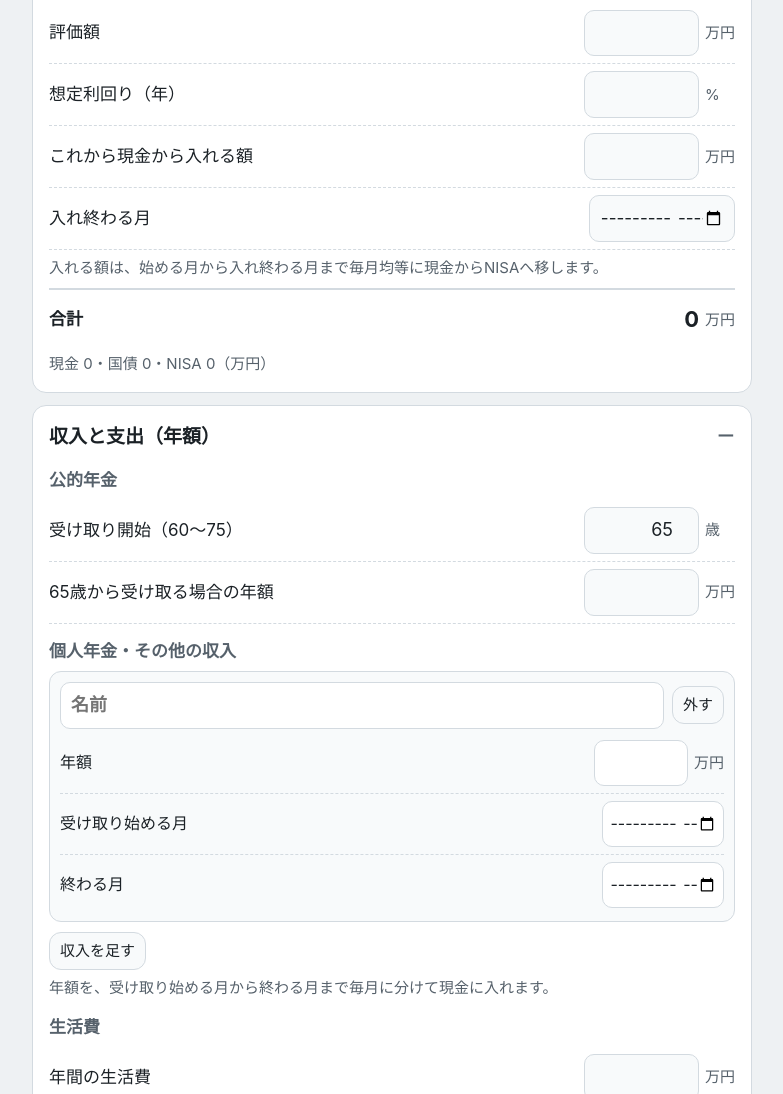
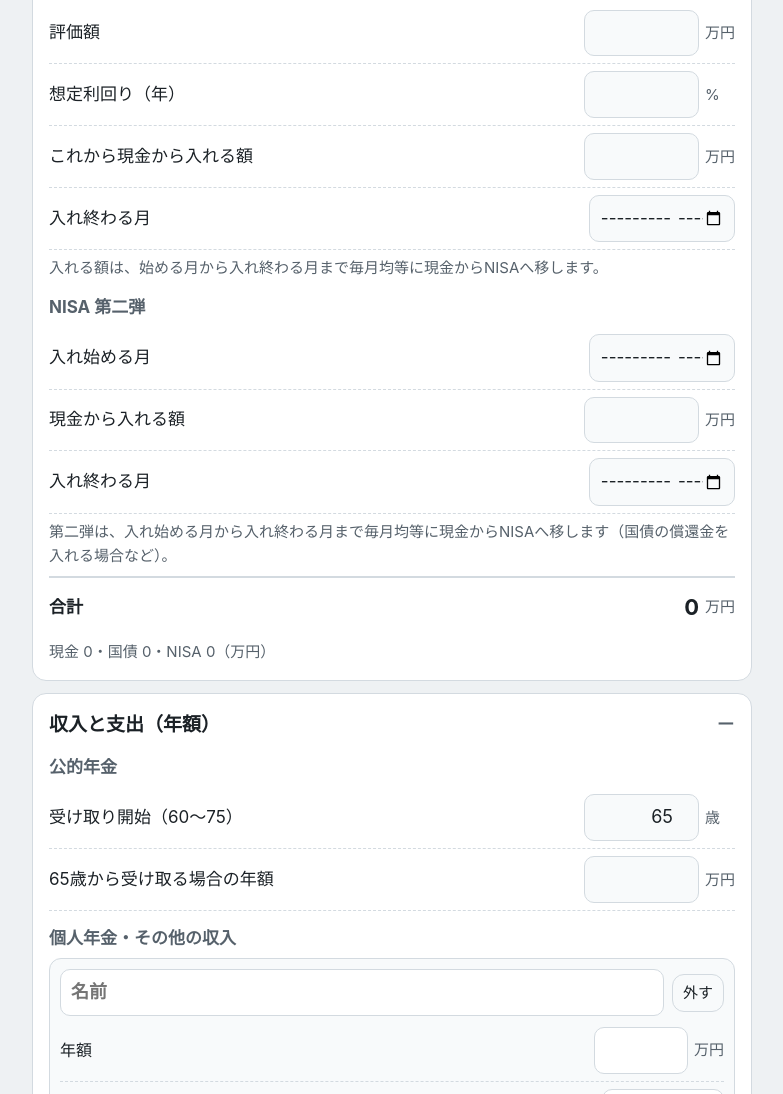
Before and after one commit to ccbirth/shisan, a plain HTML site: page index.html in a window 1280 px wide. Shown: the part 1158-2252 px from the top of the page, without its empty margins (248-1031 px from the left). Drawn offline with Linux system fonts and the light colour scheme.

Commit message:
Add files via upload

```diff
--- a/index.html
+++ b/index.html
@@ -138,6 +138,11 @@ nav.bar button.on{color:var(--accent);font-weight:700}
     <div class="row"><label for="s_nisaAdd">これから現金から入れる額</label><div class="in"><input type="number" inputmode="decimal" id="s_nisaAdd" data-k="nisaAdd"><span class="unit">万円</span></div></div>
     <div class="row"><label for="s_nisaAddEnd">入れ終わる月</label><div class="in"><input type="month" id="s_nisaAddEnd" data-k="nisaAddEnd"></div></div>
     <p class="note">入れる額は、始める月から入れ終わる月まで毎月均等に現金からNISAへ移します。</p>
+    <h3>NISA 第二弾</h3>
+    <div class="row"><label for="s_nisa2Start">入れ始める月</label><div class="in"><input type="month" id="s_nisa2Start" data-k="nisa2Start"></div></div>
+    <div class="row"><label for="s_nisa2Add">現金から入れる額</label><div class="in"><input type="number" inputmode="decimal" id="s_nisa2Add" data-k="nisa2Add"><span class="unit">万円</span></div></div>
+    <div class="row"><label for="s_nisa2End">入れ終わる月</label><div class="in"><input type="month" id="s_nisa2End" data-k="nisa2End"></div></div>
+    <p class="note">第二弾は、入れ始める月から入れ終わる月まで毎月均等に現金からNISAへ移します（国債の償還金を入れる場合など）。</p>
     <div class="row" style="border-top:2px solid var(--line);border-bottom:0;margin-top:8px;padding-top:10px"><label style="font-weight:700">合計</label><div class="in"><span class="big" id="s_total">0</span><span class="unit">万円</span></div></div>
     <p class="note" id="s_totalSub"></p>
   </details>
@@ -287,7 +292,7 @@ nav.bar button.on{color:var(--accent);font-weight:700}
 
 <script>
 "use strict";
-const APP_VER = "1.5（オフライン版）";
+const APP_VER = "1.6（オフライン版）";
 const KEY = "shisan-v1";
 /* この端末だけで書き出す（共有シート→「ファイル」に保存、だめならダウンロード） */
 const LOCAL_DL = {save: async ({filename, data})=>{
@@ -309,7 +314,7 @@ const DEF_SIM = {
   bonds:[
     {name:"", amt:"", rate:"", end:""}
   ],
-  nisa:"", nisaRet:"", nisaAdd:"", nisaAddEnd:"",
+  nisa:"", nisaRet:"", nisaAdd:"", nisaAddEnd:"", nisa2Start:"", nisa2Add:"", nisa2End:"",
   penAge:65, pen:"",
   incs:[
     {name:"", amt:"", from:"", to:""}
@@ -443,6 +448,9 @@ function simulate(p){
   const addTotal = num(p.nisaAdd);
   const addMonths = (addTotal>0 && addEnd!==null && addEnd>=start) ? (addEnd-start+1) : 0;
   const addPer = addMonths ? addTotal/addMonths : 0;
+  const add2S = ymToIdx(p.nisa2Start), add2E = ymToIdx(p.nisa2End), add2Total = num(p.nisa2Add);
+  const add2Months = (add2Total>0 && add2S!==null && add2E!==null && add2E>=add2S) ? (add2E-add2S+1) : 0;
+  const add2Per = add2Months ? add2Total/add2Months : 0;
   const penStart = has(p.penAge) ? birth + Math.round(Math.min(75, Math.max(60, num(p.penAge)))*12) : Infinity;
   const pen = penAdjusted(p)/12;
   const exp1 = num(p.exp)/12;
@@ -461,6 +469,7 @@ function simulate(p){
     for (const b of bonds) if (b.end!==null && i===b.end && b.amt>0){ cash += b.amt; b.amt = 0; }
     // NISAへ入れる
     if (addPer && i<=addEnd){ cash -= addPer; nisa += addPer; }
+    if (add2Per && i>=add2S && i<=add2E){ cash -= add2Per; nisa += add2Per; }
     // 収入
     if (i>=penStart) cash += pen;
     for (const x of incs) if ((x.from===null || i>=x.from) && (x.to===null || i<=x.to)) cash += x.m;
@@ -856,6 +865,7 @@ function premiseRows(){
   for (const b of p.bonds||[]) if (num(b.amt)>0) rows.push([b.name||"国債", `${num(b.amt)}万円・税引後${num(b.rate)}%・満期${b.end||"なし"}`]);
   rows.push(["NISA", `${num(p.nisa)}万円・年${num(p.nisaRet)}%`]);
   if (num(p.nisaAdd)>0) rows.push(["NISAへ入れる額", `${num(p.nisaAdd)}万円（${p.nisaAddEnd||"?"}まで）`]);
+  if (num(p.nisa2Add)>0) rows.push(["NISA第二弾", `${num(p.nisa2Add)}万円（${p.nisa2Start||"?"}〜${p.nisa2End||"?"}）`]);
   rows.push(["公的年金", `${p.penAge}歳から年${Math.round(penAdjusted(p)*10)/10}万円（65歳からなら年${num(p.pen)}万円）`]);
   for (const x of p.incs||[]) if (num(x.amt)>0) rows.push([x.name||"収入", `年${num(x.amt)}万円・${x.from||"?"}〜${x.to||"?"}`]);
   rows.push(["年間の生活費", `${num(p.exp)}万円`]);
--- a/sw.js
+++ b/sw.js
@@ -1,5 +1,5 @@
 // 資産の見通し（オフライン版）: 中身を端末に保存して、ネットなしでも開けるようにする
-const CACHE = "shisan-v1.5";
+const CACHE = "shisan-v1.6";
 const FILES = ["./", "index.html", "manifest.json", "icon-180.png", "icon-192.png", "icon-512.png"];
 self.addEventListener("install", e => {
   e.waitUntil(caches.open(CACHE).then(c => c.addAll(FILES)).then(() => self.skipWaiting()));
```
